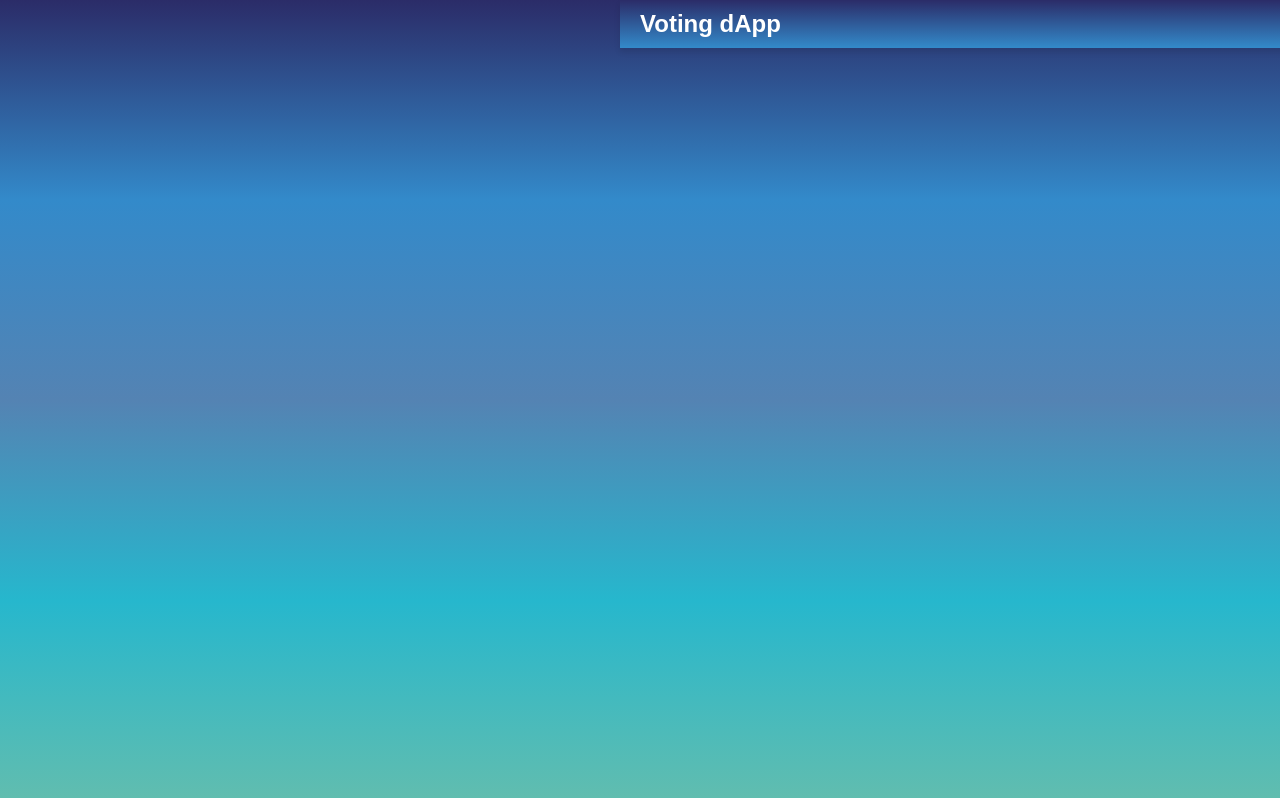
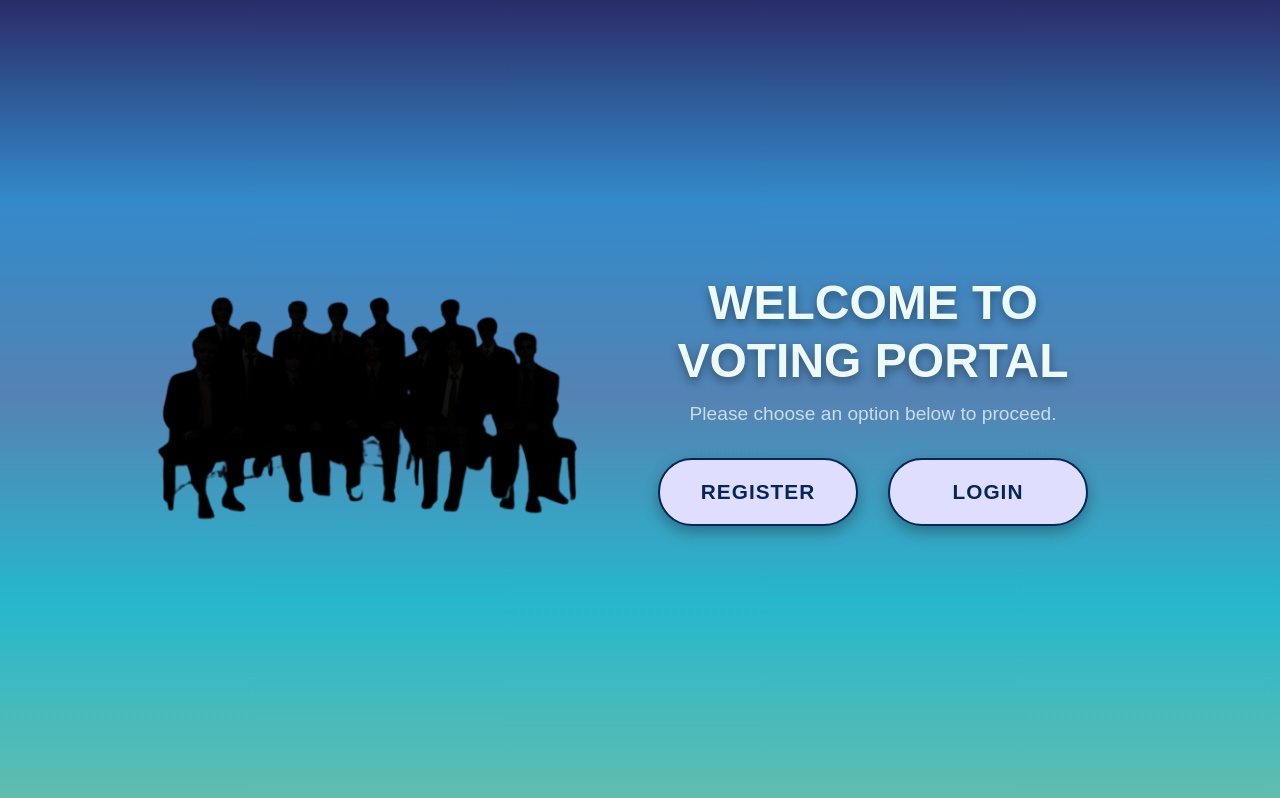
Before and after one commit to balqisnba/HARDHAT-CONTRACT, a React (Vite) app: page / in a window 1280 px wide. Built offline with nearby package versions, Linux system fonts and the light colour scheme.

Commit message:
final welcome page

```diff
--- a/src/interface.css
+++ b/src/interface.css
@@ -114,6 +114,16 @@ body {
     /* Optional padding for the container */
 }
 
+.homepage-container {
+    display: flex;
+    justify-content: space-between;
+    align-items: center;
+    width: 100%;
+    max-width: 1200px;
+    padding: 40px;
+    border-radius: 10px;
+}
+
 .homepage-container .content-container {
     display: flex;
     /* Aligns children (image and text) in a row */
@@ -121,17 +131,14 @@ body {
     /* Makes the layout horizontal */
     align-items: center;
     /* Centers content vertically */
-    justify-content: center;
+    justify-content: space-between;
     /* Centers content horizontally */
-    border-radius: 10px;
-    /* Adds rounded corners to the container */
+    width: 100%;
     overflow: hidden;
-    /* Ensures content doesn't overflow outside */
 }
 
 .homepage-container .image-container {
-    width: 50%;
-    /* Yellowish background */
+    width: 90%;
     display: flex;
     justify-content: center;
     align-items: center;
@@ -157,7 +164,7 @@ body {
 .homepage-container .main-title {
     font-size: 3rem; /* title size */
     font-weight: 700; /* bold */
-    color: #61bdaf; /* Text color */
+    color: #edfaf8; /* Text color */
     text-shadow: 0 4px 10px rgba(0, 0, 0, 0.4);
     /* Light text shadow */
     margin-bottom: 10px; /* Space below the title */
@@ -193,6 +200,9 @@ body {
     /* Button width */
     text-transform: uppercase;
     letter-spacing: 1px;
+    border: 2px solid #052659;
+    background-color: transparent;
+    color: #052659;
 }
 
 /* Register Button */
--- a/src/main.tsx
+++ b/src/main.tsx
@@ -1,106 +1,35 @@
-import React from "react";
-import ReactDOM from "react-dom/client";
-import { BrowserRouter as Router, Routes, Route, NavLink } from "react-router-dom";
-import Home from "./pages/Home";
-import Profile from "./pages/Profile";
-import Vote from "./pages/Vote";
-import Results from "./pages/Results";
-import ContactUs from "./pages/ContactUs";
-import "./interface.css"; // Global CSS
+import { StrictMode } from "react";
+import { createRoot } from "react-dom/client";
+import { createBrowserRouter, RouterProvider } from "react-router-dom";
+import "bootstrap/dist/css/bootstrap.css";
 
-// Styles for header and navigation
-const headerStyles: React.CSSProperties = {
-  display: "flex",
-  justifyContent: "space-between",
-  alignItems: "center",
-  background: "linear-gradient(to bottom, #2b2c68, #338aca)",
-  padding: "10px 20px",
-  position: "fixed",
-  top: "0",
-  width: "100%",
-  zIndex: 1000,
-  boxShadow: "0 4px 6px rgba(0, 0, 0, 0.1)",
-};
+//Pages Imports
+import HomePage from "./Homepage.tsx";
+import Register from "./pages/Register.tsx";
+import Login from "./pages/Login.tsx";
+import Vote from "./pages/Vote.tsx";
 
-const logoStyles: React.CSSProperties = {
-  color: "#ffffff",
-  fontSize: "1.5rem",
-  fontWeight: "bold",
-};
+const router = createBrowserRouter([
+  {
+    path: "/",
+    element: <HomePage />,
+  },
+  {
+    path: "/register",
+    element: <Register />,
+  },
+  {
+    path: "/login",
+    element: <Login />,
+  },
+  {
+    path: "/vote",
+    element: <Vote />,
+  },
+]);
 
-const navStyles: React.CSSProperties = {
-  display: "flex",
-  gap: "20px",
-};
-
-const linkStyles: React.CSSProperties = {
-  color: "#ffffff",
-  textDecoration: "none",
-  fontSize: "1rem",
-  transition: "color 0.3s ease",
-};
-
-// Updated active styles
-const activeClassName = "active"; // Define a class for active links
-
-const App = () => {
-  return (
-    <Router>
-      {/* Header Component */}
-      <header style={headerStyles}>
-        <div style={logoStyles}>Voting dApp</div>
-        <nav style={navStyles}>
-          <NavLink
-            to="/home"
-            className={({ isActive }) => (isActive ? activeClassName : "")}
-            style={linkStyles}
-          >
-            Home
-          </NavLink>
-          <NavLink
-            to="/profile"
-            className={({ isActive }) => (isActive ? activeClassName : "")}
-            style={linkStyles}
-          >
-            Profile
-          </NavLink>
-          <NavLink
-            to="/vote"
-            className={({ isActive }) => (isActive ? activeClassName : "")}
-            style={linkStyles}
-          >
-            Vote
-          </NavLink>
-          <NavLink
-            to="/results"
-            className={({ isActive }) => (isActive ? activeClassName : "")}
-            style={linkStyles}
-          >
-            Results
-          </NavLink>
-          <NavLink
-            to="/contact-us"
-            className={({ isActive }) => (isActive ? activeClassName : "")}
-            style={linkStyles}
-          >
-            Contact Us
-          </NavLink>
-        </nav>
-      </header>
-
-      {/* Main Content */}
-      <main style={{ marginTop: "80px", padding: "20px" }}>
-        <Routes>
-          <Route path="/home" element={<Home />} />
-          <Route path="/profile" element={<Profile />} />
-          <Route path="/vote" element={<Vote />} />
-          <Route path="/results" element={<Results />} />
-          <Route path="/contact-us" element={<ContactUs />} />
-        </Routes>
-      </main>
-    </Router>
-  );
-};
-
-// Render the App
-ReactDOM.createRoot(document.getElementById("root")!).render(<App />);
+createRoot(document.getElementById("root")!).render(
+  <StrictMode>
+    <RouterProvider router={router} />
+  </StrictMode>
+);
```
